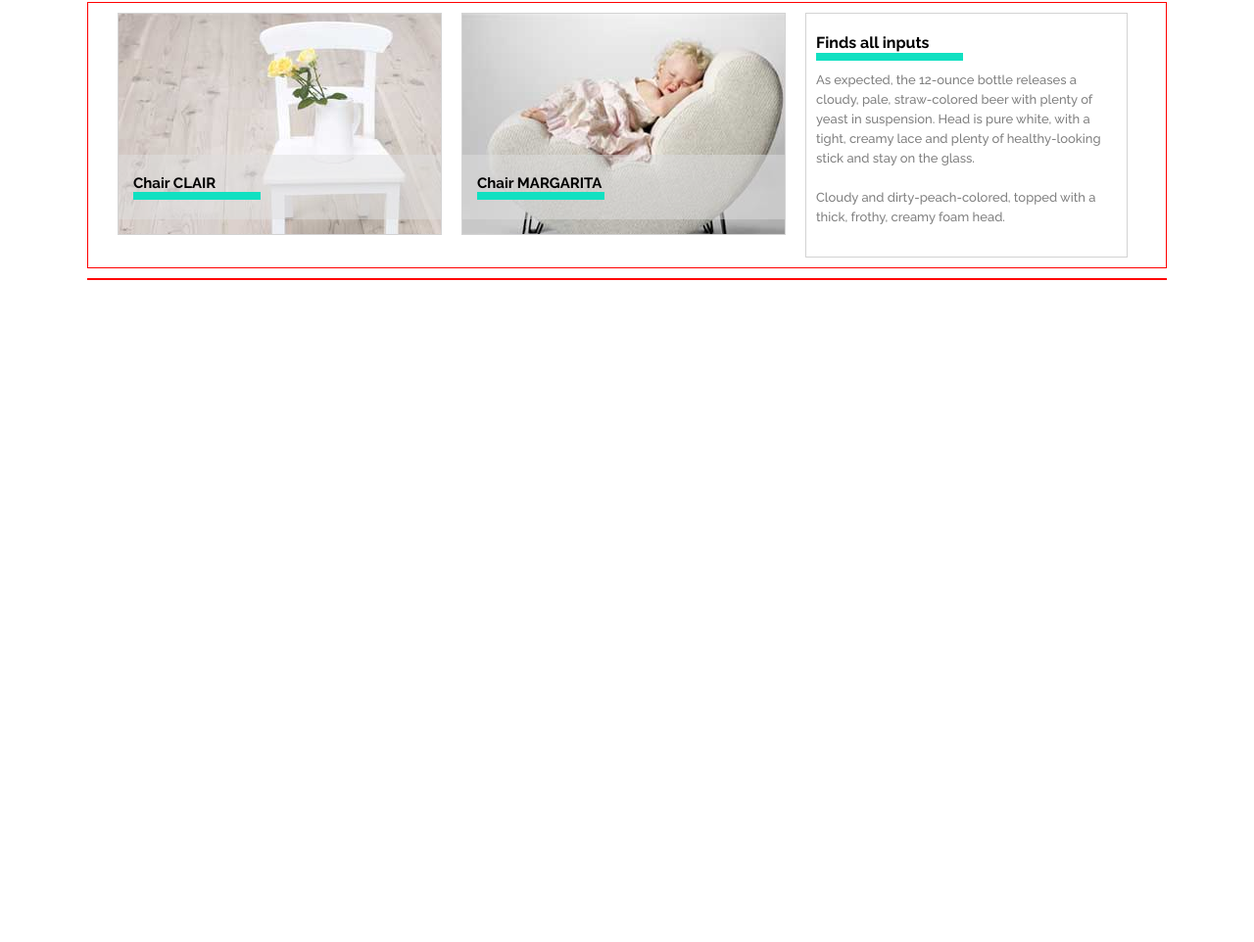
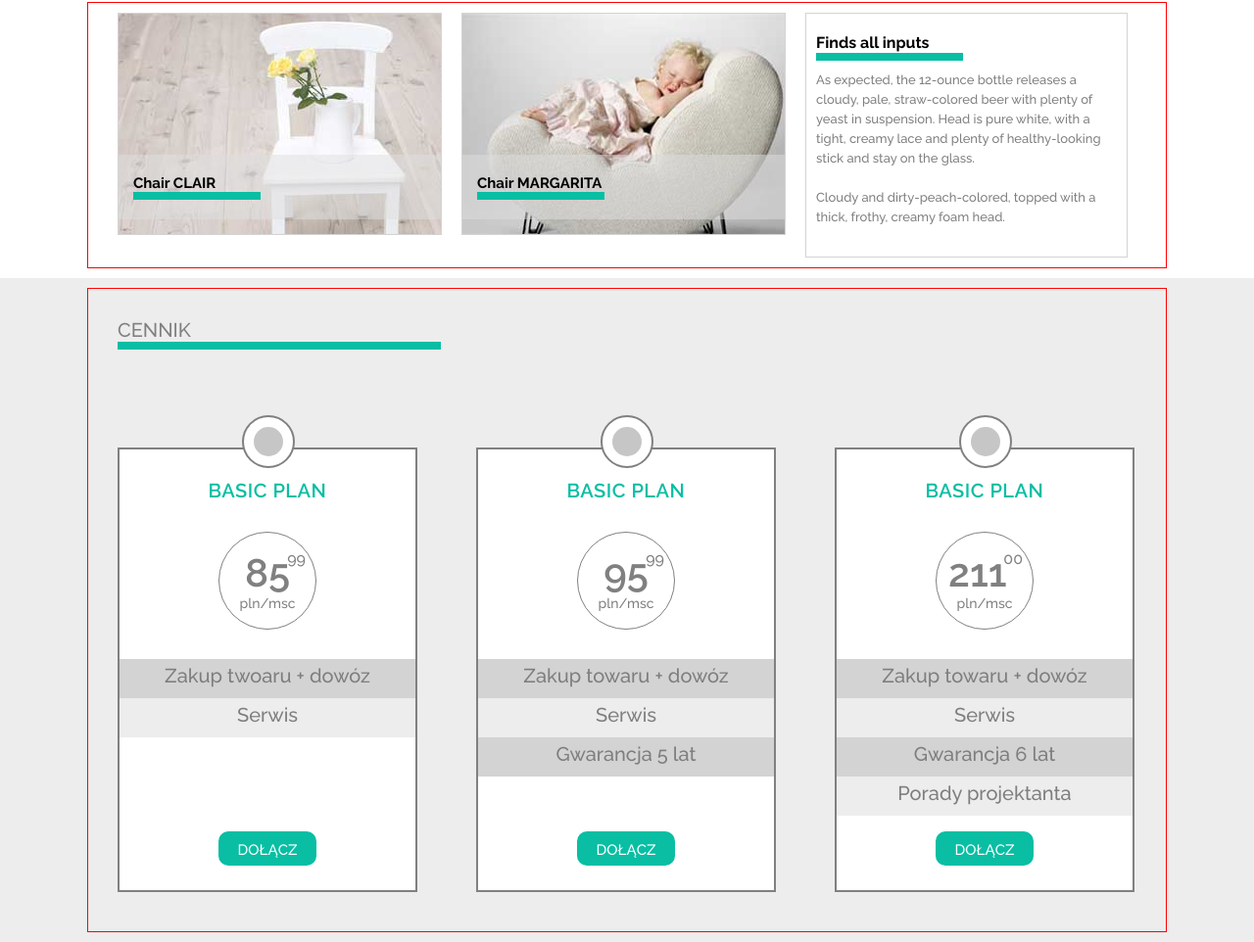
Before and after one commit to looper44/Sit_on_chair, a plain HTML site: page index.html in a window 1280 px wide. Shown: the part 515-1477 px from the top of the page at 98% size. Before the commit the page ends 811 px from the top, so only its background shows below. Drawn offline with Linux system fonts and the light colour scheme.

Commit message:
Added pricelist

```diff
--- a/css/style.css
+++ b/css/style.css
@@ -20,6 +20,7 @@ filter: progid:DXImageTransform.Microsoft.gradient( startColorstr='#ffffff', end
 
 header, section, footer{
   width: 100%;
+  min-width: 1100px;
 }
 
 header{
@@ -29,7 +30,7 @@ header{
 }
 
 span.color{
-  color: rgb(17, 224, 193);
+  color: rgb(9, 190, 163);
   font-weight: 700;
   font-size: inherit;
 }
@@ -44,14 +45,17 @@ span.color{
 
 #logo{
   float: left;
-  margin: 15px;
+  margin: 15px 15px 15px 35px;
 }
-
+nav{
+  margin-right: 30px;
+}
 ul{
   float: right;
   text-transform: uppercase;
   display: table;
   list-style-type: none;
+
 }
 
 li{
@@ -70,7 +74,7 @@ ul::after{
   margin: 100px 10px 100px 65px;
   font-size: 80px;
   font-weight: 100;
-  color: rgb(17, 224, 193);
+  color: rgb(9, 190, 163);
 }
 img{
   float: left;
@@ -95,7 +99,7 @@ h1{
 
 .button{
   color: white;
-  background-color: rgb(17, 224, 193);
+  background-color: rgb(9, 190, 163);
   border-radius: 10px;
   font-size: 25px;
   text-transform: uppercase;
@@ -145,7 +149,7 @@ h2{
 }
 
 .underline{
-  border-bottom: 8px solid rgb(17, 224, 193);
+  border-bottom: 8px solid rgb(9, 190, 163);
   width: 150px;
 }
 .description{
@@ -163,3 +167,135 @@ h2{
 p.underline{
   width: 130px;
 }
+#pricelist{
+  background-color: rgb(237, 237, 237);
+  overflow: auto;
+}
+#pricelist .underline{
+  width: 330px;
+  overflow: auto;
+}
+.subtitle{
+  color: gray;
+  font-size: 20px;
+  text-transform: uppercase;
+  margin: 30px;
+}
+.price{
+  width: 302px;
+  height: 450px;
+  border: 2px solid gray;
+  margin: 70px 30px 40px 30px;
+  position: relative;
+  background-color: white;
+  float: left;
+}
+.outer-circle{
+  border: 2px solid gray;
+  border-radius: 100%;
+  width: 50px;
+  height: 50px;
+  position: absolute;
+  left: 125px;
+  top: -35px;
+  z-index: 2;
+  background-color: white;
+  margin: 0 auto;
+}
+.inner-circle{
+  background-color: rgb(198, 198, 198);
+  width: 30px;
+  height: 30px;
+  border-radius: 100%;
+  margin: 10px auto;
+}
+.price_title{
+  text-align: center;
+  text-transform: uppercase;
+  color: rgb(9, 190, 163);
+  font-size: 20px;
+  font-weight: 600;
+  letter-spacing: .5px;
+  margin: 30px 0;
+}
+.price-circle{
+  border-radius: 100%;
+  border: 1px solid gray;
+  height: 100px;
+  width: 100px;
+  margin: 30px auto;
+  color: gray;
+  background-color: white;
+  font-size: 40px;
+  padding-top: 17px;
+  text-align: center;
+  box-sizing: border-box;
+  position: relative;
+  font-weight: 600;
+}
+.upperindex{
+  position: absolute;
+  top: 17px;
+  right: 10px;
+  font-size: 16px;
+}
+
+.bigprice{
+  position: absolute;
+  left: 12px;
+  top: 0px;
+  font-size: 40px;
+  padding-top: 17px;
+  font-weight: 600;
+}
+
+
+.product_info{
+  width: 100%;
+  height: 30px;
+  background-color: lightgray;
+  text-align: center;
+  padding: 5px 0;
+  color: black;
+  font-size: 20px;
+  color: rgb(126, 126, 126);
+}
+.service{
+  background-color: rgb(237, 237, 237);
+}
+
+.advices{
+  background-color: rgb(237, 237, 237);
+}
+
+.price .button{
+  text-align: center;
+  width: 80px;
+  height: 15px;
+  font-size: 15px;
+  position: absolute;
+  bottom: 0px;
+  left: 101px;
+}
+
+.price:hover{
+  background-color: rgb(9, 190, 163);
+  color: white;
+  border: 2px solid rgb(9, 190, 163);;
+}
+.price:hover .outer-circle{
+  background-color: rgb(9, 190, 163);
+  border: 2px solid rgb(9, 190, 163);
+}
+.price:hover .button{
+  background-color: white;
+  color: rgb(9, 190, 163);
+}
+
+.price:hover .price_title{
+  color: white;
+}
+
+.price:hover .inner-circle{
+  background-color: white;
+}
--- a/index.html
+++ b/index.html
@@ -65,9 +65,70 @@
 
   </section>
 
-  <section>
+  <section id="pricelist">
     <!-- cennik-->
-    <div class="main-width"></div>
+    <div class="main-width">
+      <div class="subtitle underline">cennik</div>
+      <div class="price">
+        <div class="outer-circle">
+          <div class="inner-circle">
+          </div>
+        </div>
+        <div class="price_title">
+          basic plan
+        </div>
+        <div class="price-circle">
+          85<div class="upperindex">99</div><br>
+          <div class="smalltext">pln/msc</div>
+        </div>
+        <div class="product_info buy">Zakup twoaru + dowóz</div>
+        <div class="product_info service">Serwis</div>
+        <div class="button">
+          dołącz
+        </div>
+      </div>
+    <div class="price">
+      <div class="outer-circle">
+        <div class="inner-circle">
+        </div>
+      </div>
+      <div class="price_title">
+        basic plan
+      </div>
+      <div class="price-circle">
+        95<div class="upperindex">99</div><br>
+        <div class="smalltext">pln/msc</div>
+      </div>
+      <div class="product_info buy">Zakup towaru + dowóz</div>
+      <div class="product_info service">Serwis</div>
+      <div class="product_info warranty">Gwarancja 5 lat</div>
+      <div class="button">
+        dołącz
+      </div>
+    </div>
+    <div class="price">
+      <div class="outer-circle">
+        <div class="inner-circle">
+        </div>
+      </div>
+      <div class="price_title">
+        basic plan
+      </div>
+      <div class="price-circle">
+        <div class="bigprice">211</div><div class="upperindex ">00</div><br>
+        <div class="smalltext">pln/msc</div>
+      </div>
+      <div class="product_info buy">Zakup towaru + dowóz</div>
+      <div class="product_info service">Serwis</div>
+      <div class="product_info warranty">Gwarancja 6 lat</div>
+      <div class="product_info advices">Porady projektanta</div>
+      <div class="button">
+        dołącz
+      </div>
+    </div>
+
+
+  </div>
 
   </section>
 
```
